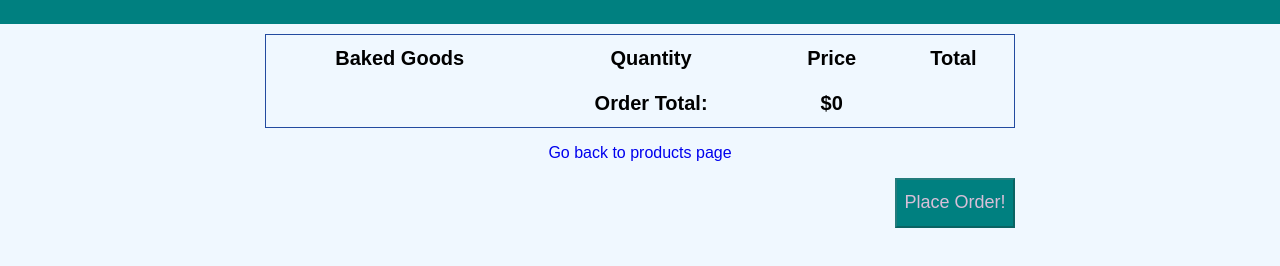
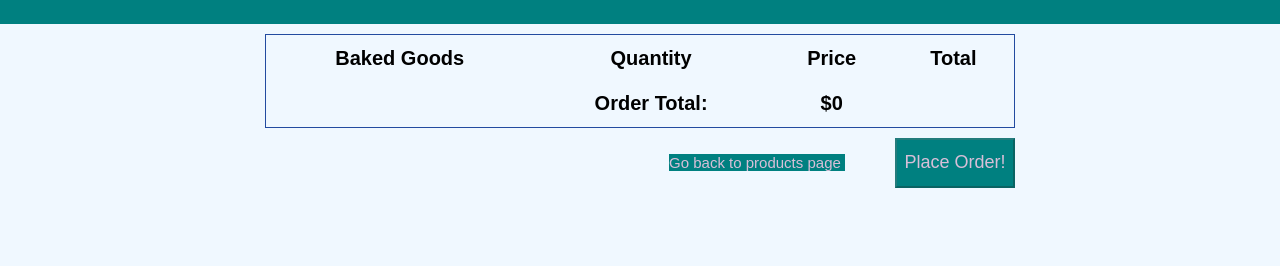
Before and after one commit to fionaochs/Products, a plain HTML site: page shoppingCart/index.html in a window 1280 px wide. Shown: the part 130-396 px from the top of the page. Drawn offline with Linux system fonts and the light colour scheme.

Commit message:
final css

```diff
--- a/shoppingCart/cart-api.js
+++ b/shoppingCart/cart-api.js
@@ -1,4 +1,3 @@
-
 export function getCart(){
     const possiblyCartGood = localStorage.getItem('cart');
 //get local storage of possibly cart item
@@ -13,7 +12,6 @@ export function getCart(){
     return cart;
 
 }
-
 
 
 export function addToCart(findById, bakedGoods){
@@ -33,9 +31,8 @@ export function addToCart(findById, bakedGoods){
     }
 
     let bakedGoodInCart = findById(cart, bakedGoods.id);
-    console.log(bakedGoods);
         //find baked good by matching id to cart id
-        console.log(bakedGoodInCart);
+
     if (!bakedGoodInCart){
             //if nothing in cart
         cart.push({
@@ -60,7 +57,6 @@ export function addToCart(findById, bakedGoods){
 }
 
 
-
 export function clearCart(cart){
     //on click clear local storage of cart
     localStorage.clear('cart');
--- a/shoppingCart/index.html
+++ b/shoppingCart/index.html
@@ -34,12 +34,11 @@
         </tfoot>
 
     </table>
-        <p>
-            <a href="../products/index.html">
+
+        <p class="order">
+            <a id="productsReturn" href="../products/index.html">
                 Go back to products page
             </a>
-        </p>
-        <p class="order">
             <button id="orderButton">Place Order!</button>
         </p>
     <script type="module" src="shoppingCart.js"></script>
--- a/shoppingCart/shoppingCart.css
+++ b/shoppingCart/shoppingCart.css
@@ -10,14 +10,20 @@
 main{
     text-align: center;
 }
-table, .order{
+table, .order, #productsReturn{
     width: 100%;
     max-width: 750px;
     margin: auto;
     margin-top: 10px;
+    justify-content: space-between;
 }
 .order{
     text-align: right;
+}
+.order button:hover {
+    background: teal;
+    color: white;
+    cursor: pointer;
 }
 .align-center{
     text-align: center;
@@ -33,3 +39,15 @@ table th, table td {
 table tr{
     font-size: 20px;
 }
+#productsReturn{
+    height: 80px;
+    width: 120px;
+    margin-top: 0px;
+    background-color: teal;
+    color: thistle;
+    align-items: baseline;
+    font-size: 15px;
+    margin: auto;
+    margin-top: 10px;
+    margin-right: 50px;
+}
```
Also changed, not shown: render-bakedGoods.js (+0 -38 lines), shoppingCart/shoppingCart.js (+0 -11 lines).
